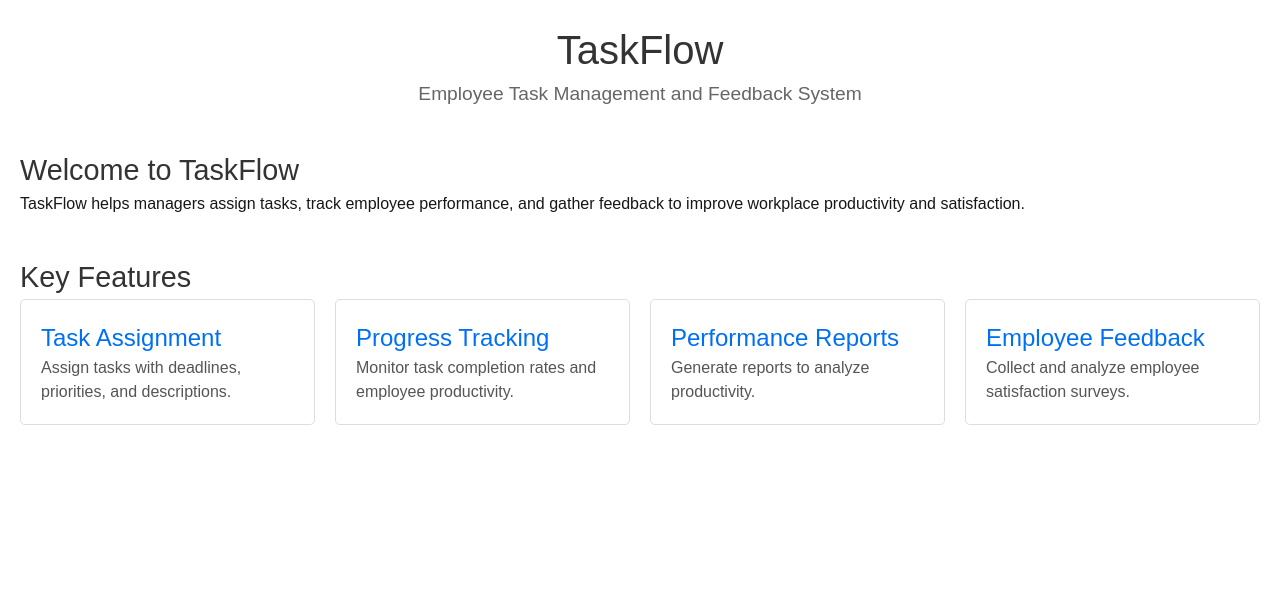
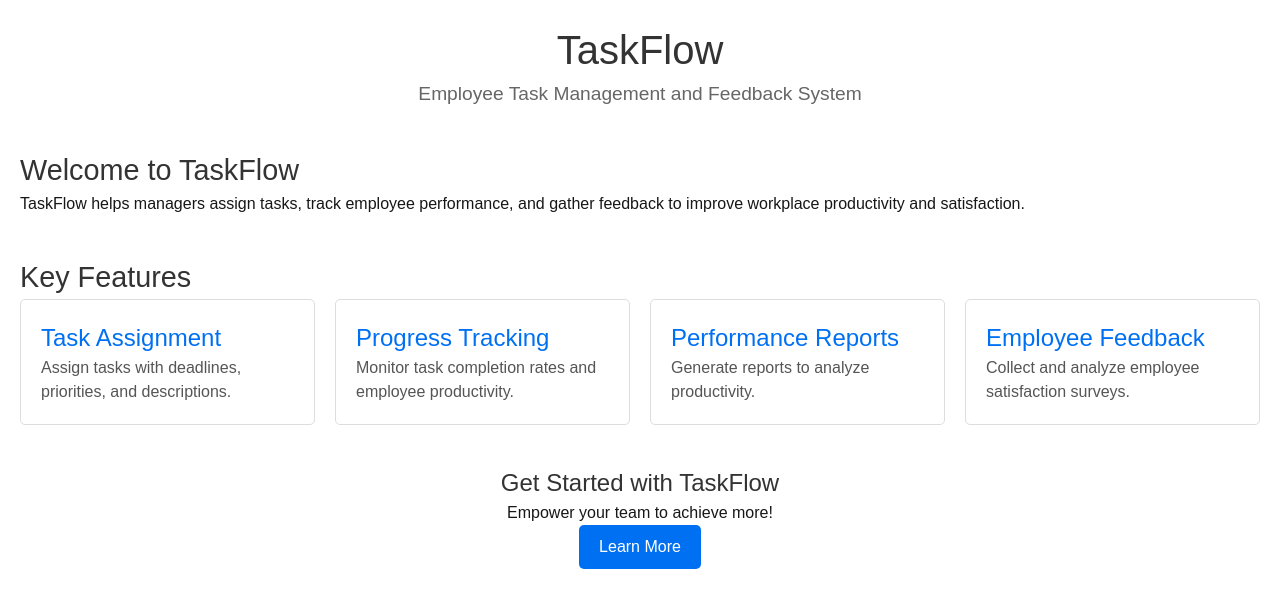
Before and after one commit to bananaNuggets75/final-project-winforms, a Next.js app: page / in a window 1280 px wide. Shown: the top 608 px of the page. Built offline with nearby package versions, Linux system fonts and the light colour scheme.

Commit message:
home: adjust

```diff
--- a/src/pages/index.tsx
+++ b/src/pages/index.tsx
@@ -59,7 +59,25 @@ const Home: React.FC = () => {
         </div>
       </section>
 
-
+      {/* Call to Action Section */}
+      <section style={{ textAlign: "center", marginBottom: "40px" }}>
+        <h3 style={{ fontSize: "1.5rem", color: "#333" }}>Get Started with TaskFlow</h3>
+        <p>Empower your team to achieve more!</p>
+        <button
+          style={{
+            backgroundColor: "#0070f3",
+            color: "#fff",
+            border: "none",
+            padding: "10px 20px",
+            borderRadius: "5px",
+            cursor: "pointer",
+            fontSize: "1rem",
+          }}
+          onClick={() => alert("Feature coming soon!")}
+        >
+          Learn More
+        </button>
+      </section>
     </div>
   );
 };
```
